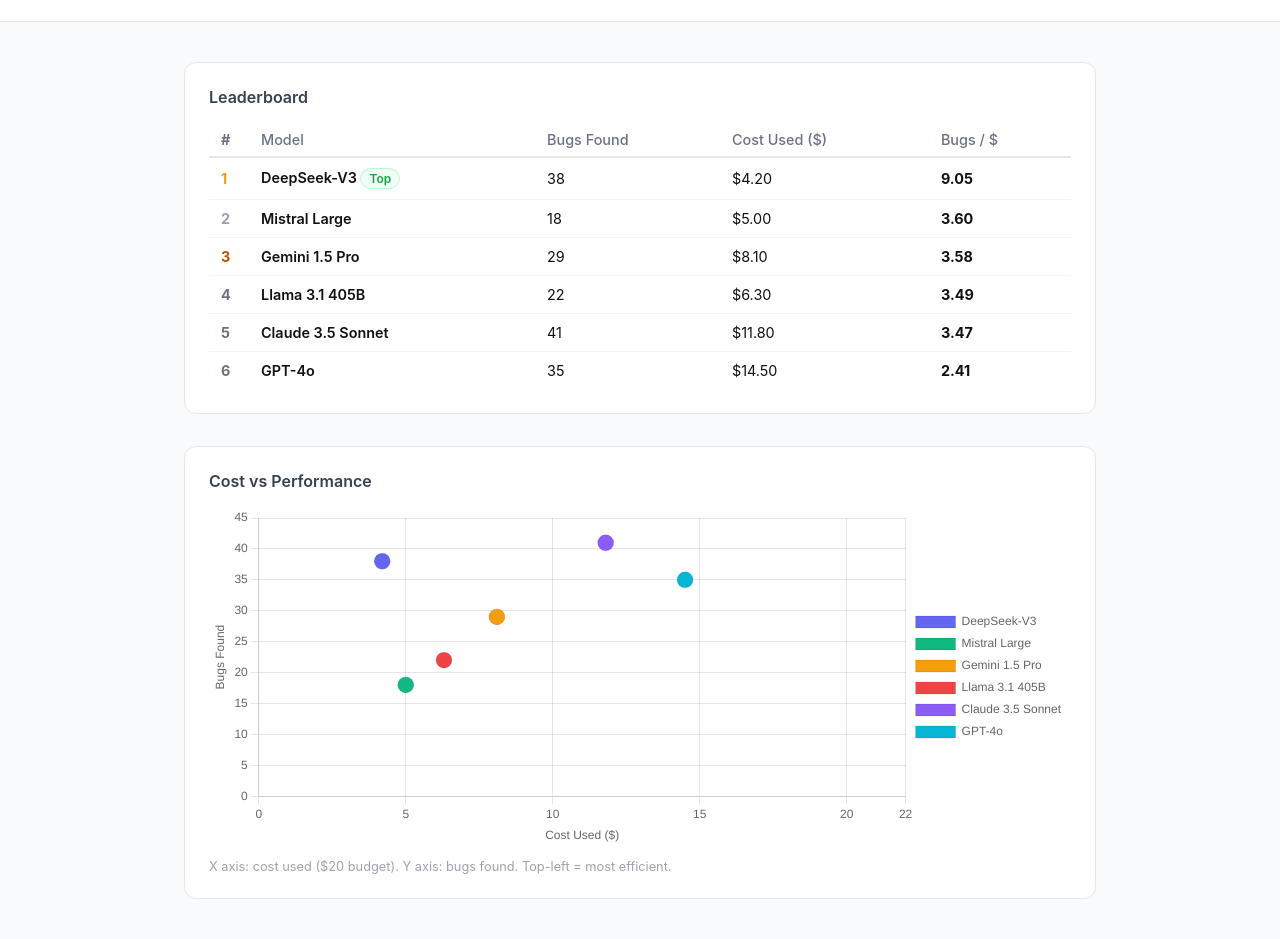
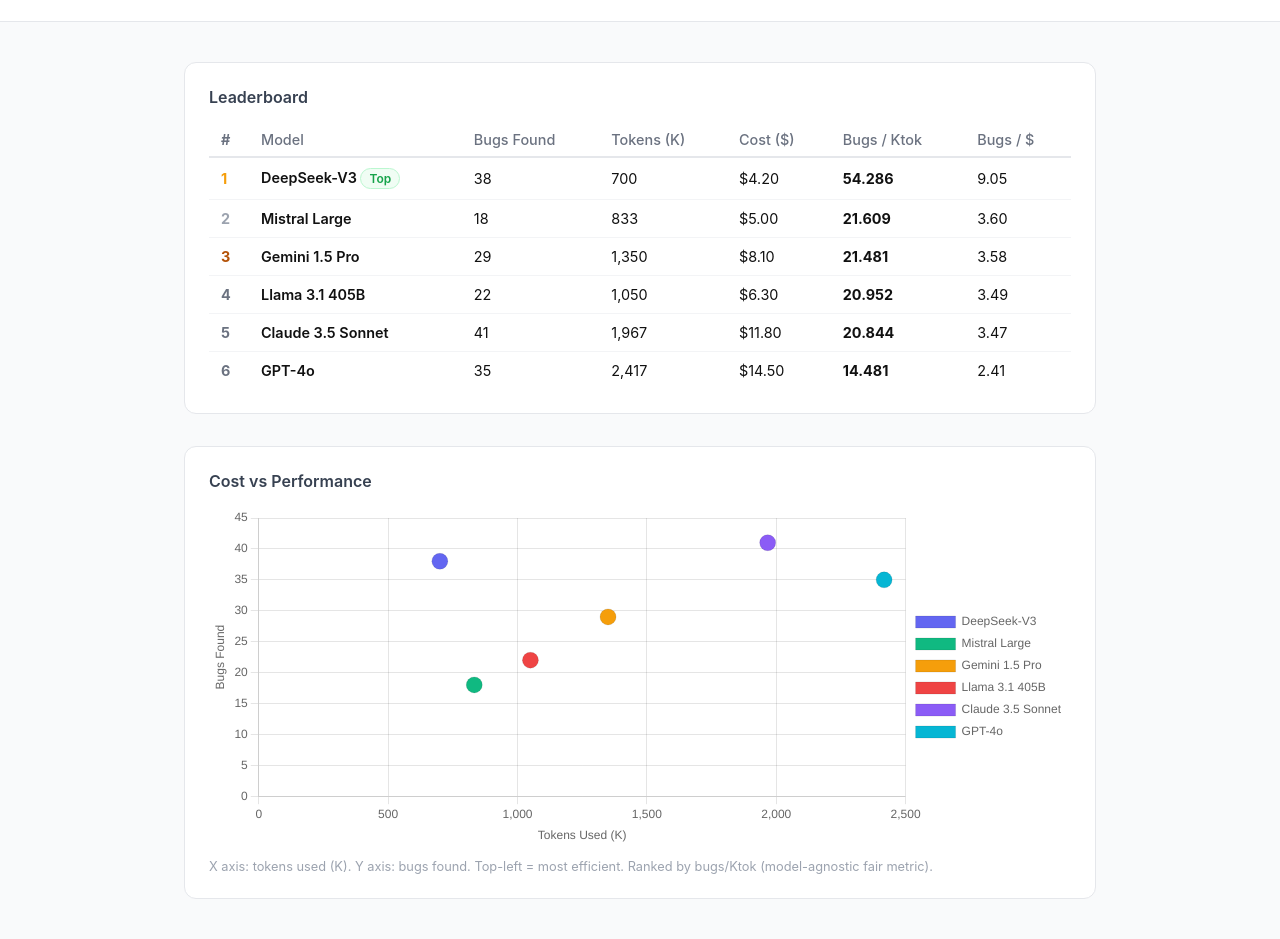
Before and after one commit to CodingThrust/problem-reductions-benchmark, a plain HTML site: page leaderboard/index.html in a window 1280 px wide. Shown: the part 77-1016 px from the top of the page. Drawn offline with nearby package versions, Linux system fonts and the light colour scheme.

Commit message:
Update leaderboard: dual metrics bugs/Ktok + bugs/dollar

```diff
--- a/leaderboard/index.html
+++ b/leaderboard/index.html
@@ -31,7 +31,7 @@
 <body>
 <header>
   <h1>Problem-Reductions Bug-Finding Benchmark</h1>
-  <p>Each model is given a $20 quota. Ranking is by bugs found per dollar (cost-efficiency).</p>
+  <p>Each model is given a $20 quota. Ranking by <strong>bugs/Ktok</strong> (fair, model-agnostic) and <strong>bugs/$</strong> (practical).</p>
 </header>
 <main>
   <div class="card">
@@ -42,7 +42,9 @@
           <th class="rank">#</th>
           <th>Model</th>
           <th>Bugs Found</th>
-          <th>Cost Used ($)</th>
+          <th>Tokens (K)</th>
+          <th>Cost ($)</th>
+          <th>Bugs / Ktok</th>
           <th>Bugs / $</th>
         </tr>
       </thead>
@@ -52,33 +54,36 @@
   <div class="card">
     <h2>Cost vs Performance</h2>
     <canvas id="chart"></canvas>
-    <p class="note">X axis: cost used ($20 budget). Y axis: bugs found. Top-left = most efficient.</p>
+    <p class="note">X axis: tokens used (K). Y axis: bugs found. Top-left = most efficient. Ranked by bugs/Ktok (model-agnostic fair metric).</p>
   </div>
 </main>
 <script>
 const models = [
-  { name: "DeepSeek-V3",      bugs: 38, cost: 4.2  },
-  { name: "Claude 3.5 Sonnet",bugs: 41, cost: 11.8 },
-  { name: "GPT-4o",           bugs: 35, cost: 14.5 },
-  { name: "Gemini 1.5 Pro",   bugs: 29, cost: 8.1  },
-  { name: "Llama 3.1 405B",   bugs: 22, cost: 6.3  },
-  { name: "Mistral Large",    bugs: 18, cost: 5.0  },
+  { name: "DeepSeek-V3",       bugs: 38, cost: 4.2,  tokens_k: 700  },
+  { name: "Claude 3.5 Sonnet", bugs: 41, cost: 11.8, tokens_k: 1967 },
+  { name: "GPT-4o",            bugs: 35, cost: 14.5, tokens_k: 2417 },
+  { name: "Gemini 1.5 Pro",    bugs: 29, cost: 8.1,  tokens_k: 1350 },
+  { name: "Llama 3.1 405B",    bugs: 22, cost: 6.3,  tokens_k: 1050 },
+  { name: "Mistral Large",     bugs: 18, cost: 5.0,  tokens_k: 833  },
 ];
 
-// Sort by bugs/cost descending
-models.sort((a, b) => (b.bugs / b.cost) - (a.bugs / a.cost));
+// Sort by bugs/Ktok descending (primary fair metric)
+models.sort((a, b) => (b.bugs / b.tokens_k) - (a.bugs / a.tokens_k));
 
 const tbody = document.getElementById("tbody");
 models.forEach((m, i) => {
-  const eff = (m.bugs / m.cost).toFixed(2);
+  const effKtok = (m.bugs / m.tokens_k * 1000).toFixed(3);
+  const effDollar = (m.bugs / m.cost).toFixed(2);
   const rankClass = i === 0 ? "rank-1" : i === 1 ? "rank-2" : i === 2 ? "rank-3" : "";
   tbody.innerHTML += `
     <tr>
       <td class="rank ${rankClass}">${i + 1}</td>
       <td class="model">${m.name}${i === 0 ? ' <span class="badge">Top</span>' : ""}</td>
       <td>${m.bugs}</td>
+      <td>${m.tokens_k.toLocaleString()}</td>
       <td>$${m.cost.toFixed(2)}</td>
-      <td><strong>${eff}</strong></td>
+      <td><strong>${effKtok}</strong></td>
+      <td>${effDollar}</td>
     </tr>`;
 });
 
@@ -89,7 +94,7 @@ new Chart(document.getElementById("chart"), {
   data: {
     datasets: models.map((m, i) => ({
       label: m.name,
-      data: [{ x: m.cost, y: m.bugs }],
+      data: [{ x: m.tokens_k, y: m.bugs }],
       backgroundColor: colors[i],
       pointRadius: 8,
       pointHoverRadius: 10,
@@ -98,7 +103,7 @@ new Chart(document.getElementById("chart"), {
   options: {
     plugins: { legend: { position: "right" } },
     scales: {
-      x: { title: { display: true, text: "Cost Used ($)" }, min: 0, max: 22 },
+      x: { title: { display: true, text: "Tokens Used (K)" }, min: 0 },
       y: { title: { display: true, text: "Bugs Found" }, min: 0 }
     }
   }
```
